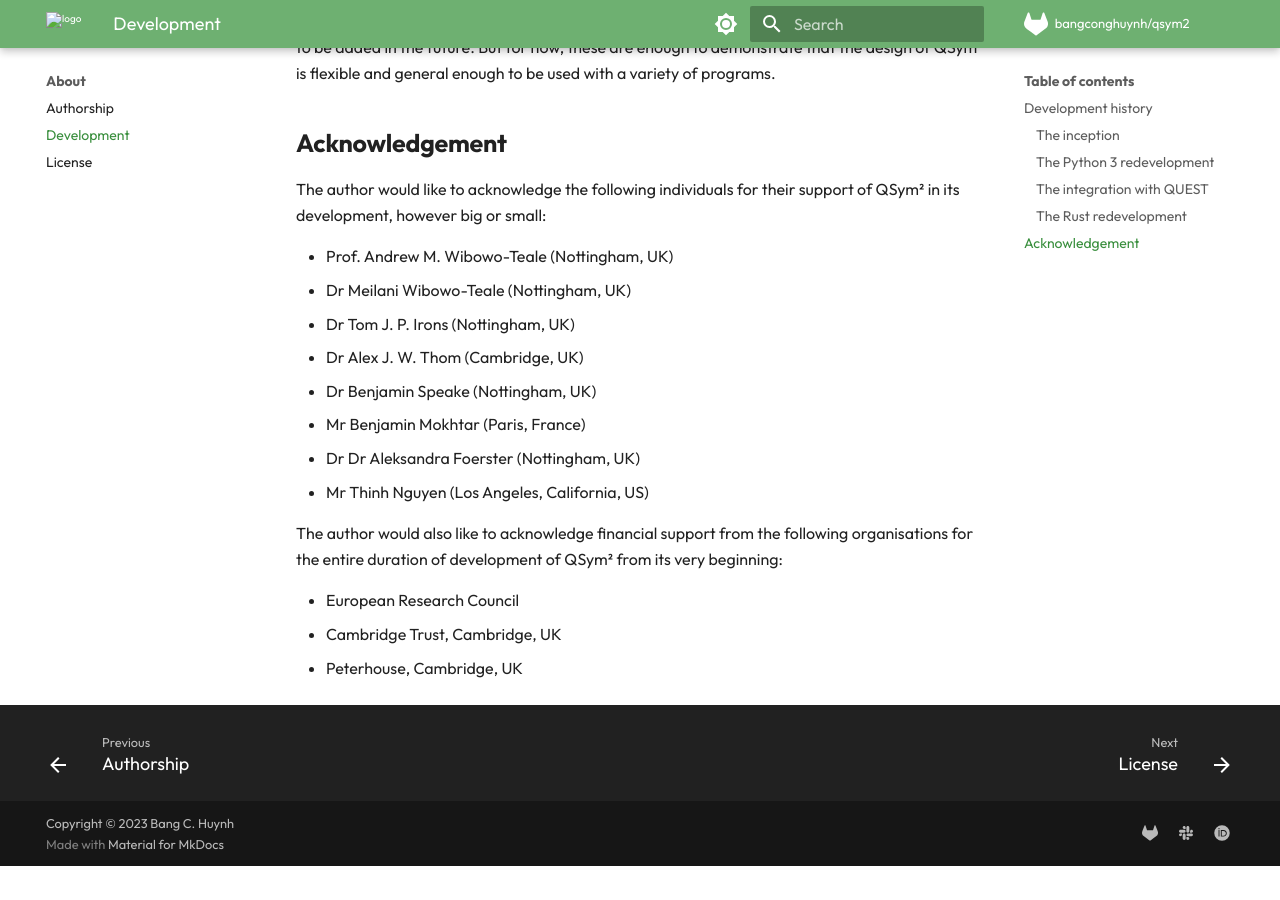
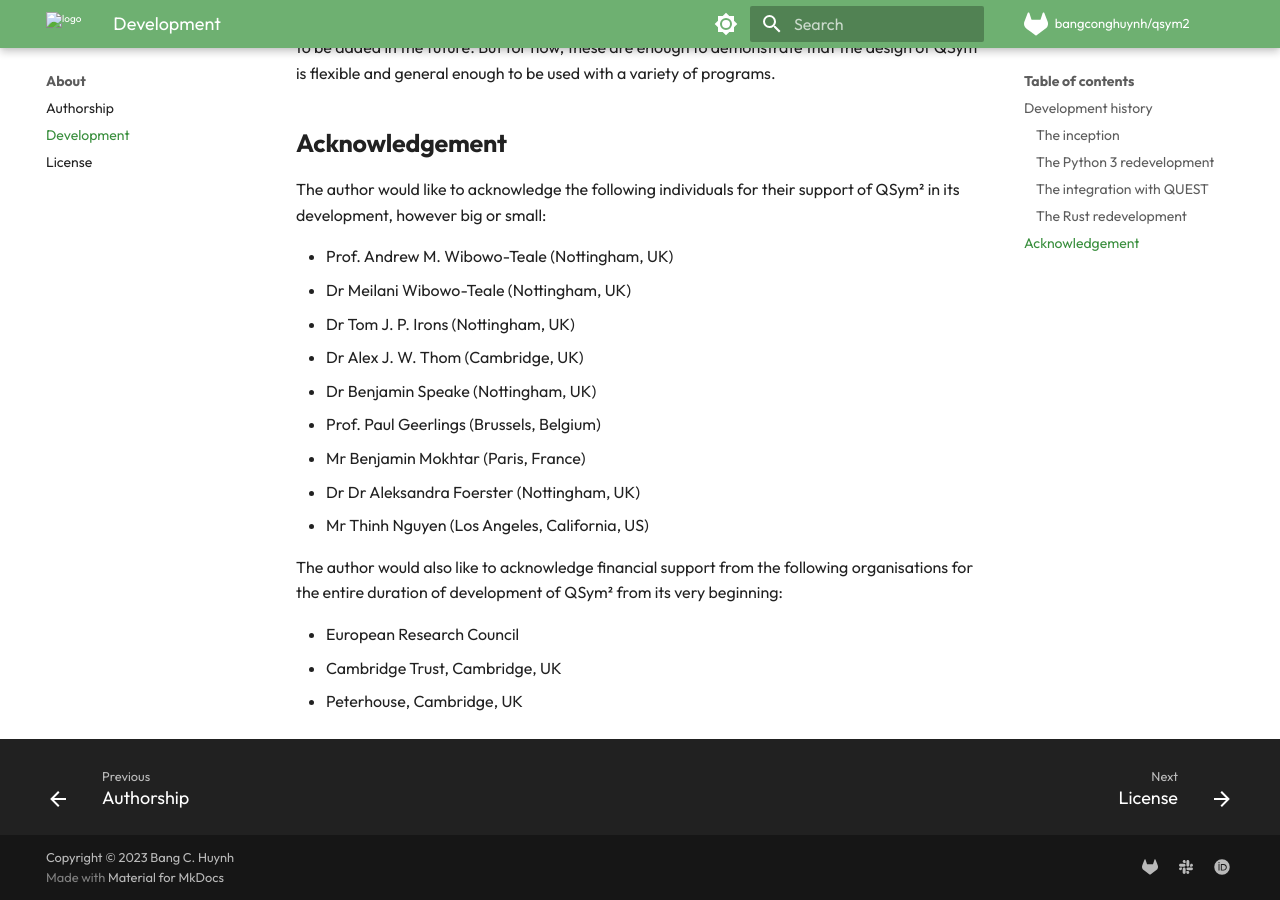
Before and after one commit to bangconghuynh/qsym2, an MkDocs documentation site: the page built from docs/docs/about/development.md, in a window 1280 px wide and 900 px high, scrolled down 3147 px. Built offline with MkDocs 1.6.1 and Material for MkDocs 9.7.7, drawn with Linux system fonts in a browser that asks for light colours; comment, search, counter and statistics services are not loaded; before the commit the page ends 4013 px from its top, so only the background shows below that.

Commit message:
Finished dev history and acknowledgement.

```diff
--- a/docs/docs/about/development.md
+++ b/docs/docs/about/development.md
@@ -83,6 +83,7 @@ The author would like to acknowledge the following individuals for their support
 - Dr Tom J. P. Irons (Nottingham, UK)
 - Dr Alex J. W. Thom (Cambridge, UK)
 - Dr Benjamin Speake (Nottingham, UK)
+- Prof. Paul Geerlings (Brussels, Belgium)
 - Mr Benjamin Mokhtar (Paris, France)
 - Dr Dr Aleksandra Foerster (Nottingham, UK)
 - Mr Thinh Nguyen (Los Angeles, California, US)
```
